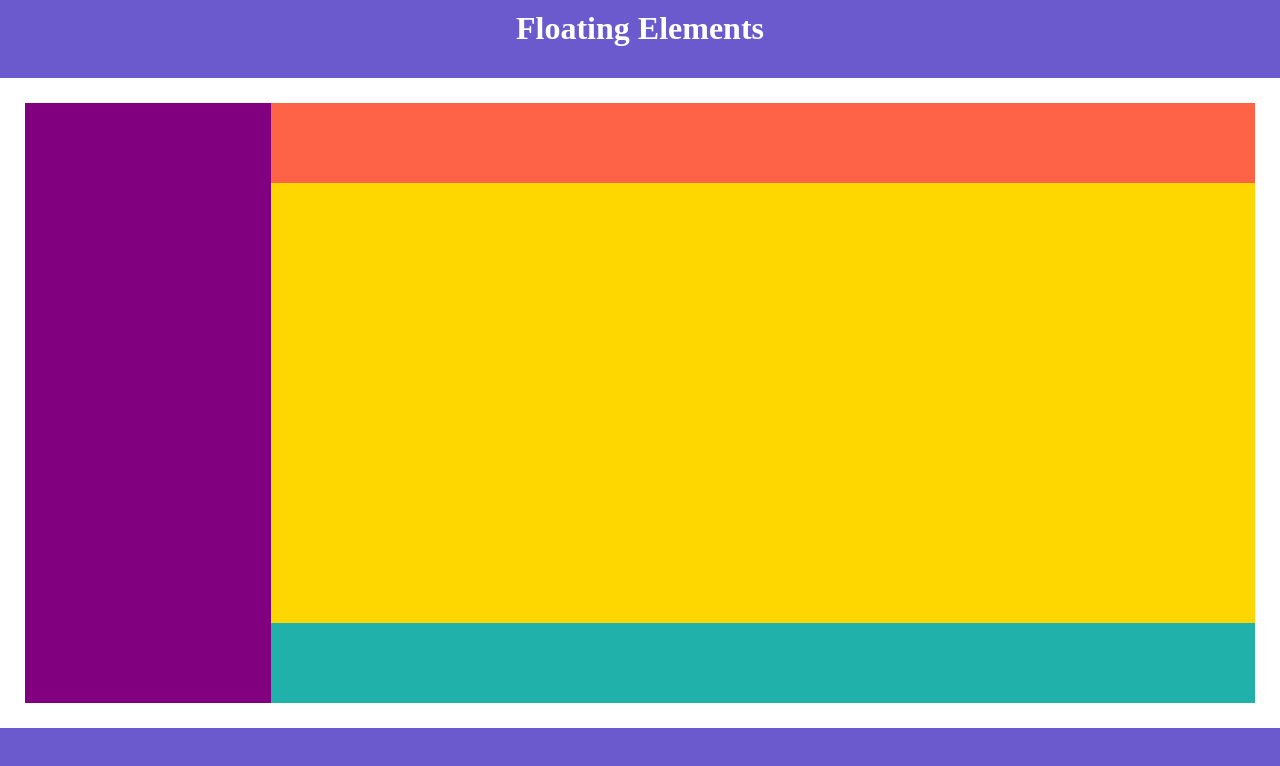
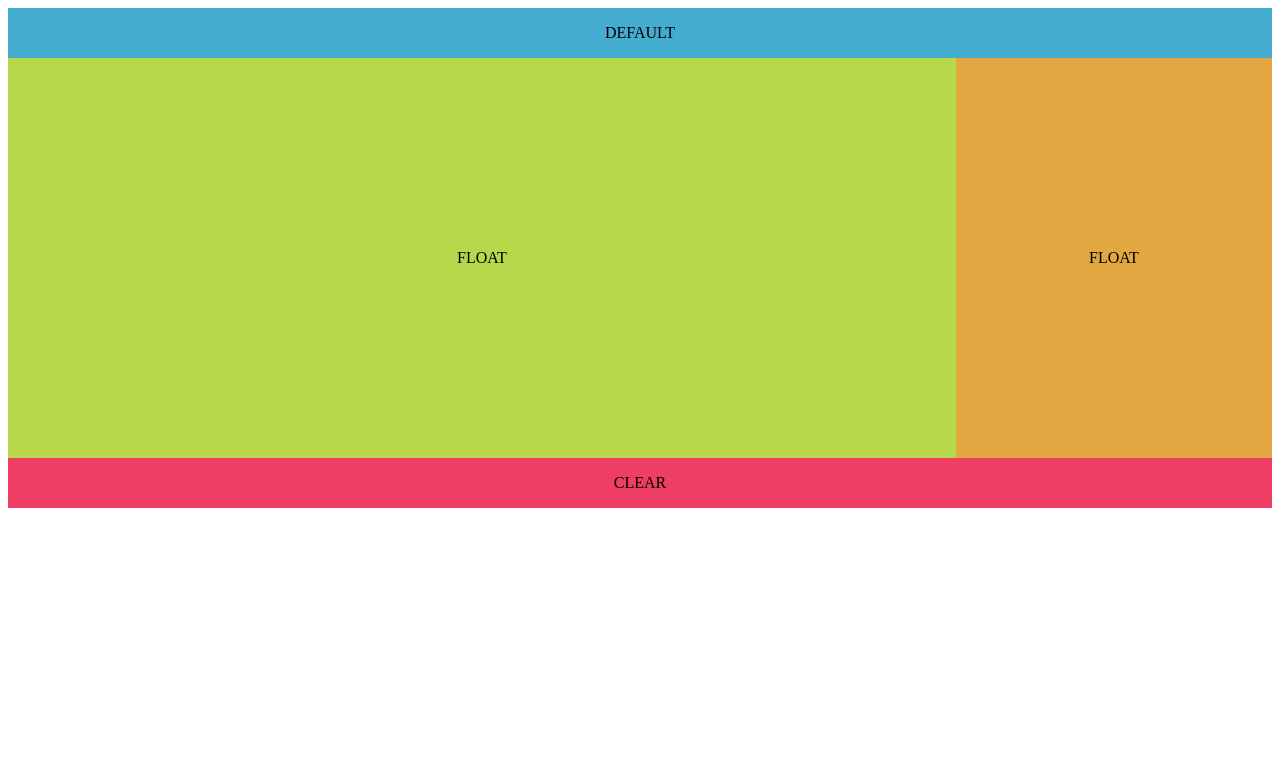
Before and after one commit to omermustafa/html_css, a plain HTML site: page index.html in a window 1280 px wide. Drawn offline with Linux system fonts and the light colour scheme.

Commit message:
Float rule challenge.

```diff
--- a/index.html
+++ b/index.html
@@ -1,17 +1,13 @@
 <html>
     <head>
-        <link rel="stylesheet" href="instructor.css?v=2">
-        <link rel="stylesheet" href="style.css?v=2">
+        <link rel="stylesheet" href="instructor.css?v=3">
+        <link rel="stylesheet" href="style.css?v=3">
     </head>
     <body>
-        <h1>Floating Elements</h1>
-        <!-- <img src="https://placeimg.com/400/400/animals"> -->
-        <section>
-            <div class="box tomato"></div>
-            <div class="box purple"></div>
-            <div class="box gold"></div>
-            <div class="box green"></div>
-            <div class="clearfix"></div>
-        </section>
+        <div id="header">DEFAULT</div>
+        <div id="content">FLOAT</div>
+        <div id="navigation">FLOAT</div>
+        <div id="footer">CLEAR</div>
+        <div class="clearfix"></div>
     </body>
 </html>
--- a/instructor.css
+++ b/instructor.css
@@ -1,37 +1,5 @@
-html{
-    background-color: slateblue;
-    /* padding: 0; */
+div {
+    display: flex;
+    justify-content: center;
+    align-items: center;
 }
-html body > h1 {
-    color: white;
-    text-align: center;
-    padding: 10px 0;
-}
-body {
-    background-color: transparent;
-    margin: 0;
-}
-.box {
-    text-align: center;
-    line-height: 50px;
-    color: white;
-    font-size: 2em;
-    /* margin-bottom: 25px; */
-
-}
-section {
-    background-color: white;
-    padding: 25px;
-}
-.tomato {
-    background-color: tomato;
-}
-.purple {
-    background-color: purple;
-}
-.gold {
-    background-color: gold;
-}
-.green {
-    background-color: lightseagreen;
-}
--- a/style.css
+++ b/style.css
@@ -1,30 +1,32 @@
-.box {
-    height: 200px;
-    width: 200px;
-    /* float: left; */
+/*
+    CHALLENGE
+    — Apply a percent width to CONTENT ID of 75 percent and set the NAVIGATION ID to a width 25 percent
+    - Apply a height of 400 pixels to the CONTENT & NAVIGATION IDs
+    — Apply a pixel height to the HEADER and FOOTER ID of 50 pixels
+    — Apply the proper float values to the content and navigation IDs so that the element with the ID of CONTENT is on the left, and the element with the ID of NAVIGATION is on the right.
+    — Apply a clear property that clears all floated elements to the FOOTER ID.
+*/
+
+#header {
+	background: #44accf;
+    height: 50px;
 }
-.tomato {
+#content {
+    background: #b7d84b;
+    width: 75%;
+    height: 400px;
+    float: left;
+}
+#navigation {
+    background: #e2a741;
+    width: 25%;
+    height: 400px;
     float: right;
-    /* height: 220px; */
-    height: 80px;
-    width: 80%;
 }
-.purple {
-    float: left;
-    width: 20%;
-    height: 600px;
-}
-.gold {
-    float: right;
-    clear: right;
-    height: 440px;
-    width: 80%;
-}
-.green {
-    clear: right;
-    float: right;
-    height: 80px;
-    width: 80%;
+#footer {
+	background: #ee3e64;
+    height: 50px;
+    clear: both;
 }
 .clearfix {
     clear: both;
```
